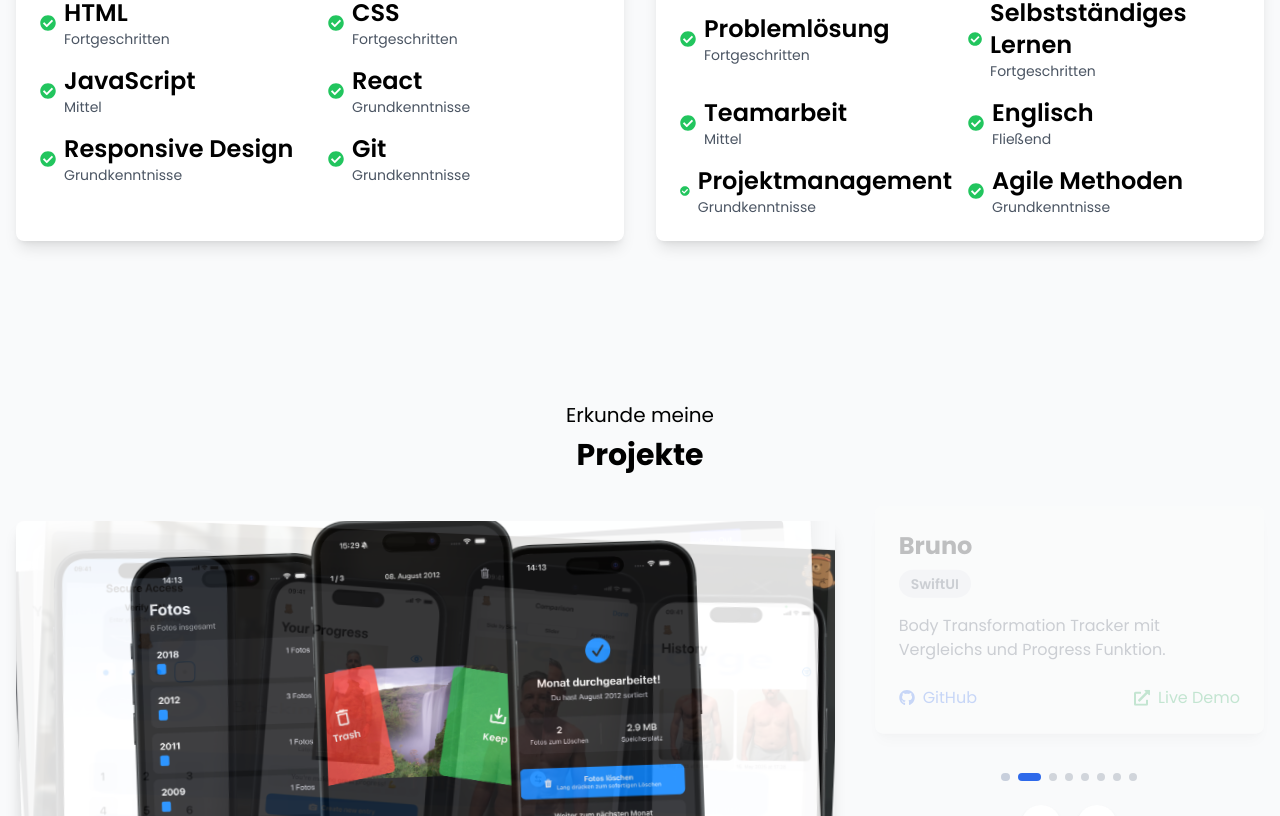
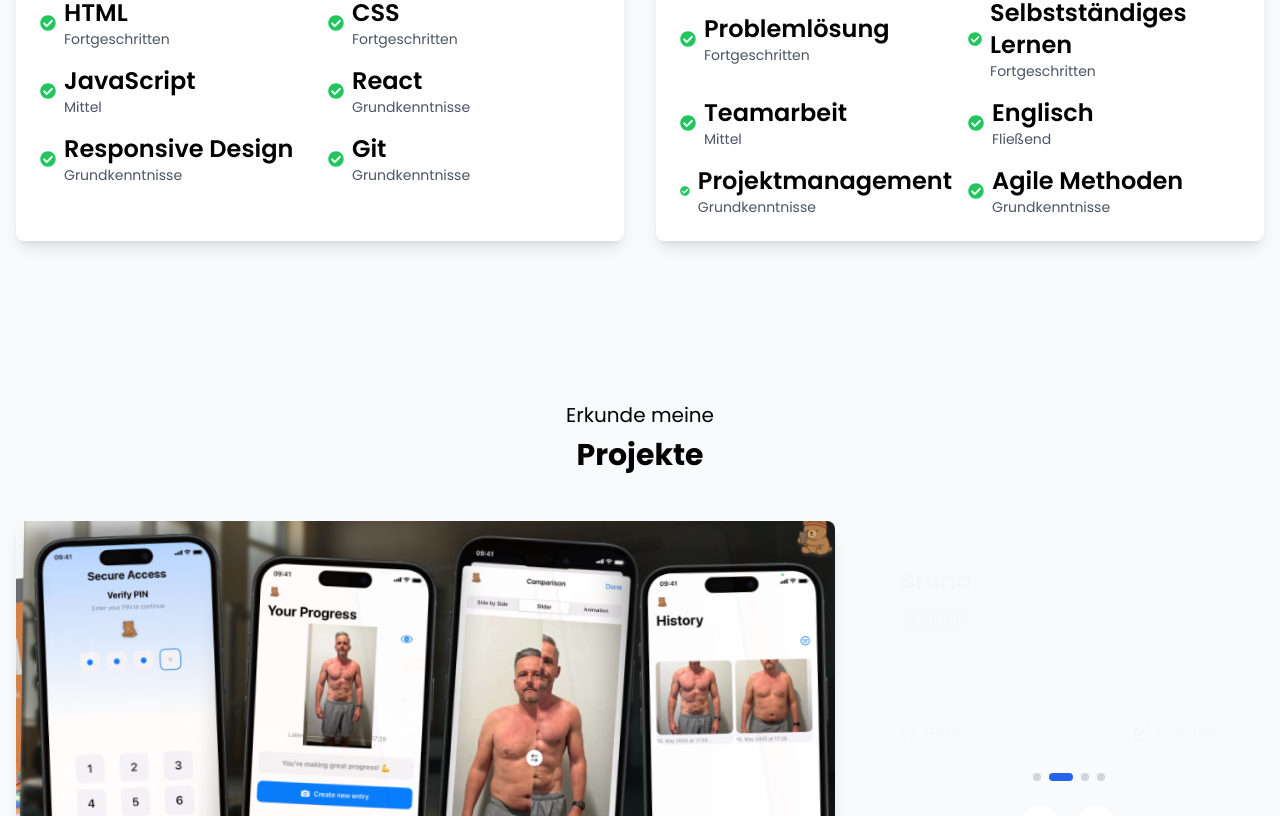
Before and after one commit to NoahSeeger/portfolio, a React (Vite) app: page / in a window 1280 px wide. Shown: the part 1984-2800 px from the top of the page. Built offline with nearby package versions, Linux system fonts and the light colour scheme.

Commit message:
added new project

```diff
--- a/src/components/Projects.jsx
+++ b/src/components/Projects.jsx
@@ -8,6 +8,7 @@ import FullPage from "../assets/projects/FullPage.png";
 import Feedbacker from "../assets/projects/Feedbacker.png";
 import PicSwipe from "../assets/projects/PicSwipe.png";
 import Bruno from "../assets/projects/Bruno.png";
+import Livo from "../assets/projects/Livo.png";
 
 import SectionTitle from "./SectionTitle";
 import {
@@ -18,6 +19,15 @@ import {
 } from "react-icons/fa";
 
 const projects = [
+  {
+    title: "Livo",
+    image: Livo,
+    description:
+      "Livo ist eine Progressive Web App, die es ermöglicht, seine Ziele und Länder zu verfolgen, die man bereist hat oder gerne besuchen will.",
+    technologies: ["Nextjs", "react-simple-maps", "Supabase"],
+    github: "https://github.com/NoahSeeger/livo",
+    liveDemo: "https://livoapp.netlify.app",
+  },
   {
     title: "Bruno",
     image: Bruno,
@@ -92,16 +102,25 @@ const projects = [
   },
 ];
 
+const mainProjects = [
+  projects.find((p) => p.title === "Livo"),
+  projects.find((p) => p.title === "Bruno"),
+  projects.find((p) => p.title === "PicSwipe"),
+  projects.find((p) => p.title === "CleanCord"),
+].filter(Boolean);
+
+const otherProjects = projects.filter((p) => !mainProjects.includes(p));
+
 function Projects() {
   const [active, setActive] = useState(0);
   const [autoplay, setAutoplay] = useState(true);
 
   const handleNext = () => {
-    setActive((prev) => (prev + 1) % projects.length);
+    setActive((prev) => (prev + 1) % mainProjects.length);
   };
 
   const handlePrev = () => {
-    setActive((prev) => (prev - 1 + projects.length) % projects.length);
+    setActive((prev) => (prev - 1 + mainProjects.length) % mainProjects.length);
   };
 
   const isActive = (index) => {
@@ -130,7 +149,7 @@ function Projects() {
             <div className="md:col-span-2">
               <div className="relative aspect-[16/9] w-full overflow-hidden rounded-lg shadow-lg">
                 <AnimatePresence>
-                  {projects.map((project, index) => (
+                  {mainProjects.map((project, index) => (
                     <motion.div
                       key={project.title}
                       initial={{
@@ -146,7 +165,7 @@ function Projects() {
                         rotate: isActive(index) ? 0 : randomRotateY(),
                         zIndex: isActive(index)
                           ? 999
-                          : projects.length + 2 - index,
+                          : mainProjects.length + 2 - index,
                         y: isActive(index) ? [0, -40, 0] : 0,
                       }}
                       exit={{
@@ -197,11 +216,11 @@ function Projects() {
                   className="bg-white p-6 rounded-lg shadow-lg"
                 >
                   <h3 className="text-2xl font-bold mb-2">
-                    {projects[active].title}
+                    {mainProjects[active].title}
                   </h3>
 
                   <div className="flex flex-wrap gap-2 mb-4">
-                    {projects[active].technologies.map((tech, index) => (
+                    {mainProjects[active].technologies.map((tech, index) => (
                       <span
                         key={index}
                         className="bg-gray-200 rounded-full px-3 py-1 text-sm font-semibold text-gray-700"
@@ -217,7 +236,7 @@ function Projects() {
                     animate={{ opacity: 1 }}
                     transition={{ delay: 0.2 }}
                   >
-                    {projects[active].description
+                    {mainProjects[active].description
                       .split(" ")
                       .map((word, index) => (
                         <motion.span
@@ -246,7 +265,7 @@ function Projects() {
 
                   <div className="flex justify-between mt-4">
                     <a
-                      href={projects[active].github}
+                      href={mainProjects[active].github}
                       target="_blank"
                       rel="noopener noreferrer"
                       className="flex items-center text-blue-600 hover:text-blue-800 transition duration-300"
@@ -254,7 +273,7 @@ function Projects() {
                       <FaGithub className="mr-2" /> GitHub
                     </a>
                     <a
-                      href={projects[active].liveDemo}
+                      href={mainProjects[active].liveDemo}
                       target="_blank"
                       rel="noopener noreferrer"
                       className="flex items-center text-green-600 hover:text-green-800 transition duration-300"
@@ -266,7 +285,7 @@ function Projects() {
               </AnimatePresence>
 
               <div className="flex items-center justify-center mt-6 gap-2">
-                {projects.map((_, index) => (
+                {mainProjects.map((_, index) => (
                   <button
                     key={index}
                     onClick={() => {
@@ -301,6 +320,82 @@ function Projects() {
             </div>
           </div>
         </div>
+        {/* Weitere Projekte Grid */}
+        {otherProjects.length > 0 && (
+          <div className="mt-16">
+            <h4 className="text-xl font-semibold mb-6 text-center">
+              Weitere Projekte
+            </h4>
+            <div className="grid grid-cols-1 sm:grid-cols-2 md:grid-cols-3 gap-6">
+              {otherProjects.map((project) => (
+                <div
+                  key={project.title}
+                  className="bg-white rounded-lg shadow p-4 flex flex-col h-full"
+                >
+                  <div className="flex items-center gap-3 mb-2">
+                    {project.image && (
+                      <img
+                        src={project.image}
+                        alt={project.title}
+                        className="w-10 h-10 object-contain rounded"
+                      />
+                    )}
+                    <span className="font-bold text-lg">{project.title}</span>
+                  </div>
+                  <div className="flex flex-wrap gap-1 mb-2">
+                    {project.technologies.map((tech, idx) => (
+                      <span
+                        key={idx}
+                        className="bg-gray-100 rounded px-2 py-0.5 text-xs text-gray-600"
+                      >
+                        {tech}
+                      </span>
+                    ))}
+                  </div>
+                  <p className="text-gray-600 text-sm mb-3 line-clamp-2">
+                    {project.description}
+                  </p>
+                  <div className="mt-auto flex gap-3">
+                    <a
+                      href={project.github}
+                      target="_blank"
+                      rel="noopener noreferrer"
+                      className="text-blue-600 hover:underline text-sm flex items-center gap-1"
+                    >
+                      <FaGithub /> GitHub
+                    </a>
+                    {project.liveDemo && (
+                      <a
+                        href={project.liveDemo}
+                        target="_blank"
+                        rel="noopener noreferrer"
+                        className="text-green-600 hover:underline text-sm flex items-center gap-1"
+                      >
+                        <FaExternalLinkAlt /> Live
+                      </a>
+                    )}
+                  </div>
+                </div>
+              ))}
+            </div>
+          </div>
+        )}
+        {/* Hinweis auf noch mehr Projekte auf GitHub
+        <div className="mt-12 text-center">
+          <p className="text-lg text-gray-700">
+            Das war noch nicht alles! Viele weitere Projekte findest du auf
+            meinem{" "}
+            <a
+              href="https://github.com/NoahSeeger"
+              target="_blank"
+              rel="noopener noreferrer"
+              className="text-blue-600 hover:underline font-semibold"
+            >
+              GitHub-Profil
+            </a>
+            .
+          </p>
+        </div> */}
       </div>
     </section>
   );
```
Also changed, not shown: src/assets/projects/Livo.png (added).
